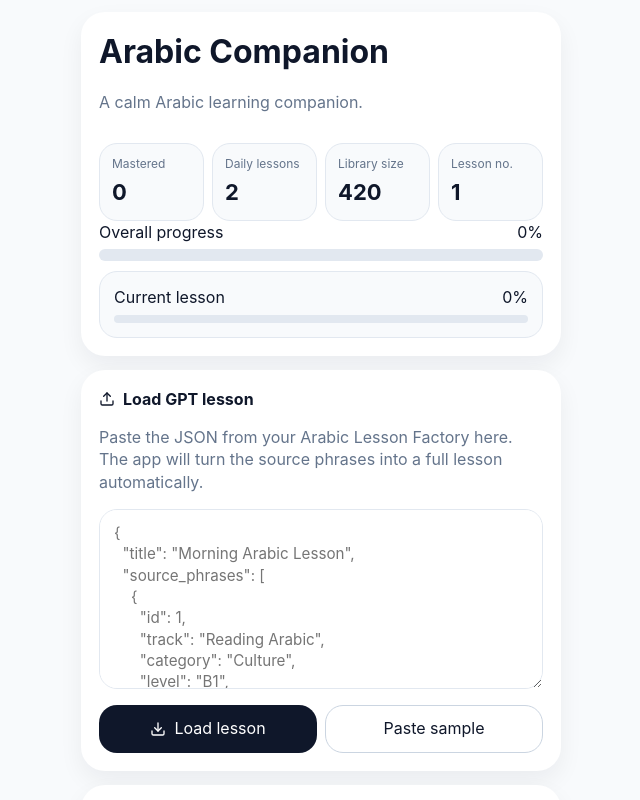
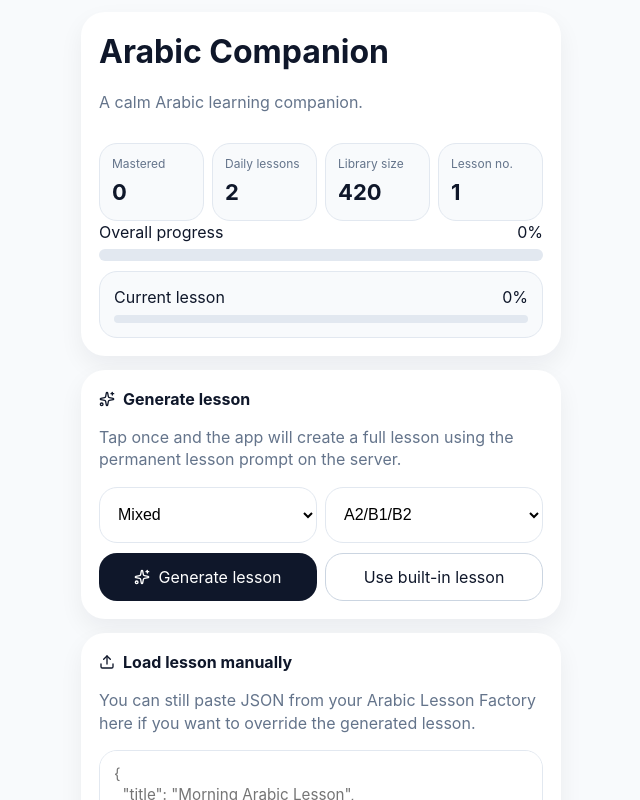
Before and after one commit to Megeco/Arabic-app, a React (Vite) app: page / in a window 1280 px wide. Shown: the top 800 px of the page, without its empty margins (319-959 px from the left). Built offline with nearby package versions, Linux system fonts and the light colour scheme; the HTML template or start-up script is replaced by a standard one.

Commit message:
Update App.jsx

```diff
--- a/src/App.jsx
+++ b/src/App.jsx
@@ -1,8 +1,8 @@
 import React, { useCallback, useEffect, useMemo, useRef, useState } from 'react';
 import {
   Volume2, CheckCircle2, XCircle, RotateCcw, BookOpen, Ear, Shuffle, Star,
-  PlayCircle, Newspaper, ScrollText, Languages, Mic, MicOff, TrendingUp, Brain,
-  Download, Upload, Trophy
+  PlayCircle, ScrollText, Languages, Mic, MicOff, TrendingUp, Brain,
+  Download, Upload, Trophy, Sparkles
 } from 'lucide-react';
 import { PHRASES } from './phrases';
 
@@ -10,13 +10,13 @@ function normalizeText(s) {
   return (s || '').toLowerCase().replace(/[؟?!.,']/g, '').replace(/\s+/g, ' ').trim();
 }
 function shuffle(arr) { return [...arr].sort(() => Math.random() - 0.5); }
-function getStoredProgress() { try { return JSON.parse(localStorage.getItem('arabic-dad-progress-v4') || '{}'); } catch { return {}; } }
-function saveStoredProgress(progress) { try { localStorage.setItem('arabic-dad-progress-v4', JSON.stringify(progress)); } catch {} }
+function getStoredProgress() { try { return JSON.parse(localStorage.getItem('arabic-dad-progress-v5') || '{}'); } catch { return {}; } }
+function saveStoredProgress(progress) { try { localStorage.setItem('arabic-dad-progress-v5', JSON.stringify(progress)); } catch {} }
 function getStoredMeta() {
-  try { return JSON.parse(localStorage.getItem('arabic-dad-meta-v4') || '{"lessonsCompleted":0,"lastLessonNumber":0,"accomplishments":[]}'); }
+  try { return JSON.parse(localStorage.getItem('arabic-dad-meta-v5') || '{"lessonsCompleted":0,"lastLessonNumber":0,"accomplishments":[]}'); }
   catch { return { lessonsCompleted: 0, lastLessonNumber: 0, accomplishments: [] }; }
 }
-function saveStoredMeta(meta) { try { localStorage.setItem('arabic-dad-meta-v4', JSON.stringify(meta)); } catch {} }
+function saveStoredMeta(meta) { try { localStorage.setItem('arabic-dad-meta-v5', JSON.stringify(meta)); } catch {} }
 function getItemStats(progress, id) { return progress[id] || { correct: 0, wrong: 0, mastered: false, spoken: 0 }; }
 function browserHasSpeechRecognition() {
   if (typeof window === 'undefined') return false;
@@ -44,7 +44,6 @@ function generateTasksFromPhrases(base, lessonKind = 'morning') {
     tasks.push({ type: 'mcq', item, choices: shuffle([item.english, alt1.english, alt2.english]).slice(0, 3) });
     tasks.push({ type: 'typing', item });
     tasks.push({ type: 'listen', item, choices: shuffle([item.english, alt1.english, alt2.english]).slice(0, 3) });
-
     const words = item.arabic.split(' ');
     if (words.length > 1) {
       const missingIndex = Math.min(1, words.length - 1);
@@ -63,7 +62,9 @@ function generateTasksFromPhrases(base, lessonKind = 'morning') {
   }
   return tasks.slice(0, lessonKind === 'morning' ? 40 : 32);
 }
-function buildLessonItems(pool, lessonKind = 'morning') { return generateTasksFromPhrases(shuffle(pool).slice(0, lessonKind === 'morning' ? 8 : 7), lessonKind); }
+function buildLessonItems(pool, lessonKind = 'morning') {
+  return generateTasksFromPhrases(shuffle(pool).slice(0, lessonKind === 'morning' ? 8 : 7), lessonKind);
+}
 function sanitizeImportedPhrase(p, idx) {
   return {
     id: p.id ?? (100000 + idx),
@@ -106,6 +107,10 @@ export default function App() {
   const [importError, setImportError] = useState('');
   const [externalLessonInfo, setExternalLessonInfo] = useState(null);
   const [lessonNumber, setLessonNumber] = useState(1);
+  const [theme, setTheme] = useState('mixed');
+  const [difficulty, setDifficulty] = useState('A2/B1/B2');
+  const [generating, setGenerating] = useState(false);
+  const [generateError, setGenerateError] = useState('');
   const inputRef = useRef(null);
   const recognitionRef = useRef(null);
   const dailyGoal = 2;
@@ -126,7 +131,7 @@ export default function App() {
     const pool = adaptiveMode ? buildAdaptivePool(PHRASES, progress, track) : shuffle(track === 'All Tracks' ? PHRASES : PHRASES.filter((p) => p.track === track));
     setExternalLessonInfo(null);
     setLesson(buildLessonItems(pool, lessonKind));
-    setStepIndex(0); setInput(''); setFeedback(null); setShowAnswer(false); setSpokenText(''); setVoiceFeedback(null); setIsListening(false); setImportError('');
+    setStepIndex(0); setInput(''); setFeedback(null); setShowAnswer(false); setSpokenText(''); setVoiceFeedback(null); setIsListening(false); setImportError(''); setGenerateError('');
   }, [adaptiveMode, progress, track, lessonKind]);
   useEffect(() => { rebuildLesson(); }, [rebuildLesson]);
 
@@ -137,7 +142,6 @@ export default function App() {
   const correctToday = useMemo(() => Object.values(progress).reduce((acc, p) => acc + (p?.correct || 0), 0), [progress]);
   const overallProgress = Math.min(100, Math.round((masteredCount / PHRASES.length) * 100));
   const lessonProgress = lesson.length ? Math.round((Math.min(stepIndex, lesson.length) / lesson.length) * 100) : 0;
-
   const categoryStats = useMemo(() => {
     const cats = [...new Set(PHRASES.map((p) => p.category))];
     return cats.slice(0, 12).map((cat) => {
@@ -150,8 +154,7 @@ export default function App() {
   const speak = (text) => {
     if (typeof window === 'undefined' || !('speechSynthesis' in window)) return;
     const utter = new SpeechSynthesisUtterance(text);
-    utter.lang = 'ar-SA';
-    utter.rate = 0.8;
+    utter.lang = 'ar-SA'; utter.rate = 0.8;
     window.speechSynthesis.cancel();
     window.speechSynthesis.speak(utter);
   };
@@ -205,7 +208,7 @@ export default function App() {
   };
   const stopVoicePractice = () => { recognitionRef.current?.stop?.(); setIsListening(false); };
   const resetAll = () => {
-    localStorage.removeItem('arabic-dad-progress-v4'); localStorage.removeItem('arabic-dad-meta-v4');
+    localStorage.removeItem('arabic-dad-progress-v5'); localStorage.removeItem('arabic-dad-meta-v5');
     setProgress({}); setMeta({ lessonsCompleted: 0, lastLessonNumber: 0, accomplishments: [] }); setLessonNumber(1); rebuildLesson();
   };
   const weakPractice = () => {
@@ -218,26 +221,36 @@ export default function App() {
       const phrases = importLessonJson(importText);
       if (!phrases.length) throw new Error('No usable source phrases found in the JSON.');
       setLesson(generateTasksFromPhrases(phrases, lessonKind));
-      setExternalLessonInfo({ count: phrases.length, source: 'GPT lesson' });
-      setStepIndex(0); setInput(''); setFeedback(null); setShowAnswer(false); setImportError(''); setMode('lesson');
+      setExternalLessonInfo({ count: phrases.length, source: 'Imported lesson' });
+      setStepIndex(0); setInput(''); setFeedback(null); setShowAnswer(false); setImportError(''); setGenerateError(''); setMode('lesson');
     } catch (err) { setImportError(err.message || 'Could not load the lesson JSON.'); }
   };
+  const generateLesson = async () => {
+    try {
+      setGenerating(true);
+      setGenerateError('');
+      setImportError('');
+      const response = await fetch('/api/generate-lesson', {
+        method: 'POST',
+        headers: { 'Content-Type': 'application/json' },
+        body: JSON.stringify({ lesson_kind: lessonKind, theme, difficulty, task_target: lessonKind === 'morning' ? 40 : 32 })
+      });
+      const data = await response.json();
+      if (!response.ok) throw new Error(data.error || 'Lesson generation failed.');
+      const sourcePhrases = (data.source_phrases || data.phrases || []).map(sanitizeImportedPhrase).filter(p => p.arabic && p.english);
+      if (!sourcePhrases.length) throw new Error('No lesson phrases were returned.');
+      setLesson(generateTasksFromPhrases(sourcePhrases, lessonKind));
+      setExternalLessonInfo({ count: sourcePhrases.length, source: 'API lesson' });
+      setImportText(JSON.stringify(data, null, 2));
+      setStepIndex(0); setInput(''); setFeedback(null); setShowAnswer(false); setMode('lesson');
+    } catch (err) {
+      setGenerateError(err.message || 'Could not generate a lesson.');
+    } finally {
+      setGenerating(false);
+    }
+  };
 
-  const sampleJson = `{
-  "title": "Morning Arabic Lesson",
-  "source_phrases": [
-    {
-      "id": 1,
-      "track": "Reading Arabic",
-      "category": "Culture",
-      "level": "B1",
-      "arabic": "تَحْمِلُ الْمُدُنُ الْقَدِيمَةُ ذَاكِرَةً طَوِيلَةً",
-      "transliteration": "Taḥmilu al-mudunu al-qadīma dhākiratan ṭawīla",
-      "english": "Old cities carry a long memory",
-      "notes": "A reflective cultural sentence."
-    }
-  ]
-}`;
+  const sampleJson = `{\n  "title": "Morning Arabic Lesson",\n  "source_phrases": [\n    {\n      "id": 1,\n      "track": "Reading Arabic",\n      "category": "Culture",\n      "level": "B1",\n      "arabic": "تَحْمِلُ الْمُدُنُ الْقَدِيمَةُ ذَاكِرَةً طَوِيلَةً",\n      "transliteration": "Taḥmilu al-mudunu al-qadīma dhākiratan ṭawīla",\n      "english": "Old cities carry a long memory",\n      "notes": "A reflective cultural sentence."\n    }\n  ]\n}`;
 
   const renderLessonStep = () => {
     if (!currentStep) return null;
@@ -317,35 +330,52 @@ export default function App() {
   return <div className="app-shell">
     <div className="app-container">
       <div className="card">
-        <div className="card-header">
-          <div><h1>Arabic Companion</h1><p>A calm Arabic learning companion.</p></div>
-        </div>
+        <div className="card-header"><div><h1>Arabic Companion</h1><p>A calm Arabic learning companion.</p></div></div>
         <div className="stats-grid stats-grid-4">
           <div className="mini-card"><span>Mastered</span><strong>{masteredCount}</strong></div>
           <div className="mini-card"><span>Daily lessons</span><strong>{dailyGoal}</strong></div>
           <div className="mini-card"><span>Library size</span><strong>{PHRASES.length}</strong></div>
           <div className="mini-card"><span>Lesson no.</span><strong>{lessonNumber}</strong></div>
         </div>
-        <div className="progress-block">
-          <div className="row-between"><span>Overall progress</span><span>{overallProgress}%</span></div>
-          <div className="progress-bar"><div style={{ width: `${overallProgress}%` }} /></div>
-        </div>
-        <div className="progress-card">
-          <div className="row-between"><span>Current lesson</span><span>{lessonProgress}%</span></div>
-          <div className="progress-bar thin"><div style={{ width: `${lessonProgress}%` }} /></div>
-        </div>
+        <div className="progress-block"><div className="row-between"><span>Overall progress</span><span>{overallProgress}%</span></div><div className="progress-bar"><div style={{ width: `${overallProgress}%` }} /></div></div>
+        <div className="progress-card"><div className="row-between"><span>Current lesson</span><span>{lessonProgress}%</span></div><div className="progress-bar thin"><div style={{ width: `${lessonProgress}%` }} /></div></div>
       </div>
 
       <div className="card">
-        <div className="row title-row"><Upload size={16} /> <strong>Load GPT lesson</strong></div>
-        <p className="muted">Paste the JSON from your Arabic Lesson Factory here. The app will turn the source phrases into a full lesson automatically.</p>
+        <div className="row title-row"><Sparkles size={16} /> <strong>Generate lesson</strong></div>
+        <p className="muted">Tap once and the app will create a full lesson using the permanent lesson prompt on the server.</p>
+        <div className="button-grid-2 top-gap">
+          <select className="text-input" value={theme} onChange={(e) => setTheme(e.target.value)}>
+            <option value="mixed">Mixed</option>
+            <option value="daily life">Daily life</option>
+            <option value="travel">Travel</option>
+            <option value="reading">Reading</option>
+            <option value="history and culture">History and culture</option>
+            <option value="proverbs and idioms">Proverbs and idioms</option>
+          </select>
+          <select className="text-input" value={difficulty} onChange={(e) => setDifficulty(e.target.value)}>
+            <option value="A2/B1/B2">A2/B1/B2</option>
+            <option value="B1 focused">B1 focused</option>
+            <option value="B1/B2">B1/B2</option>
+          </select>
+        </div>
+        <div className="button-grid-2 top-gap">
+          <Button onClick={generateLesson} disabled={generating}>{generating ? 'Generating...' : <><Sparkles size={16} /> Generate lesson</>}</Button>
+          <Button secondary onClick={rebuildLesson}>Use built-in lesson</Button>
+        </div>
+        {generateError ? <div className="error-msg top-gap">{generateError}</div> : null}
+      </div>
+
+      <div className="card">
+        <div className="row title-row"><Upload size={16} /> <strong>Load lesson manually</strong></div>
+        <p className="muted">You can still paste JSON from your Arabic Lesson Factory here if you want to override the generated lesson.</p>
         <textarea className="json-box" value={importText} onChange={(e) => setImportText(e.target.value)} placeholder={sampleJson} />
         <div className="button-grid-2 top-gap">
           <Button onClick={loadImportedLesson}><Download size={16} /> Load lesson</Button>
           <Button secondary onClick={() => setImportText(sampleJson)}>Paste sample</Button>
         </div>
         {importError ? <div className="error-msg top-gap">{importError}</div> : null}
-        {externalLessonInfo ? <div className="ok-msg top-gap">Loaded {externalLessonInfo.count} source phrases from GPT.</div> : null}
+        {externalLessonInfo ? <div className="ok-msg top-gap">Loaded {externalLessonInfo.count} source phrases from {externalLessonInfo.source}.</div> : null}
       </div>
 
       <div className="card">
@@ -372,9 +402,9 @@ export default function App() {
         {lessonComplete ? <div className="lesson-center">
           <div className="title-big">Lesson {lessonNumber - 1} complete 🎉</div>
           <div className="muted">A clean stopping point, just like Duolingo.</div>
-          <div className="stack top-gap"><Button onClick={rebuildLesson}>Start next lesson</Button><Button secondary onClick={() => setMode('review')}>Go to review</Button></div>
+          <div className="stack top-gap"><Button onClick={generateLesson}>Generate next lesson</Button><Button secondary onClick={() => setMode('review')}>Go to review</Button></div>
         </div> : <>
-          <div className="row-between"><span className="pill soft">Lesson {lessonNumber} · Step {stepIndex + 1} / {lesson.length}</span><span className="muted">{externalLessonInfo ? 'GPT lesson' : current.track}</span></div>
+          <div className="row-between"><span className="pill soft">Lesson {lessonNumber} · Step {stepIndex + 1} / {lesson.length}</span><span className="muted">{externalLessonInfo ? externalLessonInfo.source : current.track}</span></div>
           <div className="top-gap">{renderLessonStep()}</div>
         </>}
       </div>}
@@ -423,10 +453,10 @@ export default function App() {
       <div className="card">
         <div className="row title-row"><Languages size={16} /> <strong>What this version now does</strong></div>
         <ul className="feature-list">
-          <li>Loads source phrases from your GPT and expands them into a full lesson automatically</li>
+          <li>Generates a lesson with one tap through a server-side API call</li>
+          <li>Keeps the permanent lesson prompt on the server, not in the browser</li>
+          <li>Still allows manual JSON paste as a fallback</li>
           <li>Numbers each lesson and records lessons completed</li>
-          <li>Tracks accomplishments to make progress more motivating</li>
-          <li>Removes references to age, elderly, or older learners</li>
           <li>Keeps phrasebook, review, listening, and voice practice in one app</li>
         </ul>
       </div>
```
